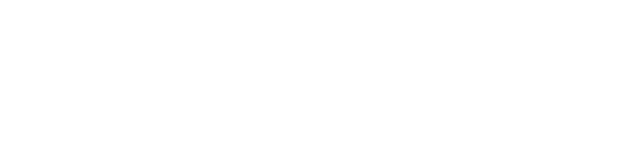
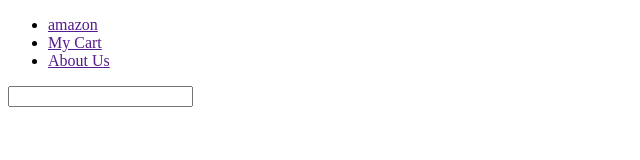
Before and after one commit to hitesh268-fresher/portfolio, a plain HTML site: page index.html in a window 1280 px wide. Shown: the whole page, without its empty margins (0-640 px from the left). Drawn offline with Linux system fonts and the light colour scheme.

Commit message:
style sheet

```diff
--- a/index.html
+++ b/index.html
@@ -4,8 +4,16 @@
     <meta charset="UTF-8">
     <meta name="viewport" content="width=device-width, initial-scale=1.0">
     <title>portfolio</title>
+    <link rel="stylesheet" href="style.css">
 </head>
 <body>
-
+    <div>
+        <ul>
+            <li><a href="">amazon</a></li>
+            <li><a href="">My Cart</a></li>
+            <li><a href="">About Us</a></li>
+        </ul>
+        <input type="searchAmazon">
+    </div>
 </body>
 </html>
```
Also changed, not shown: style.css (added).
